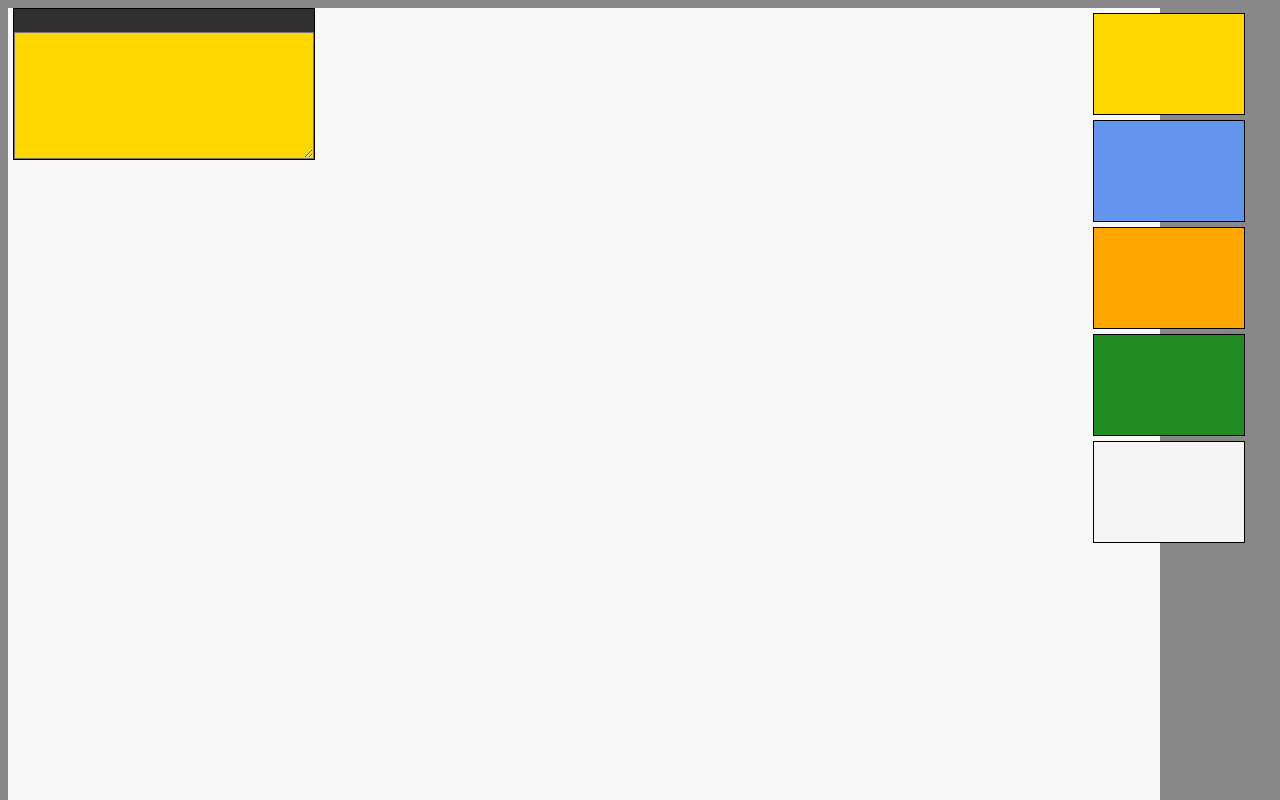
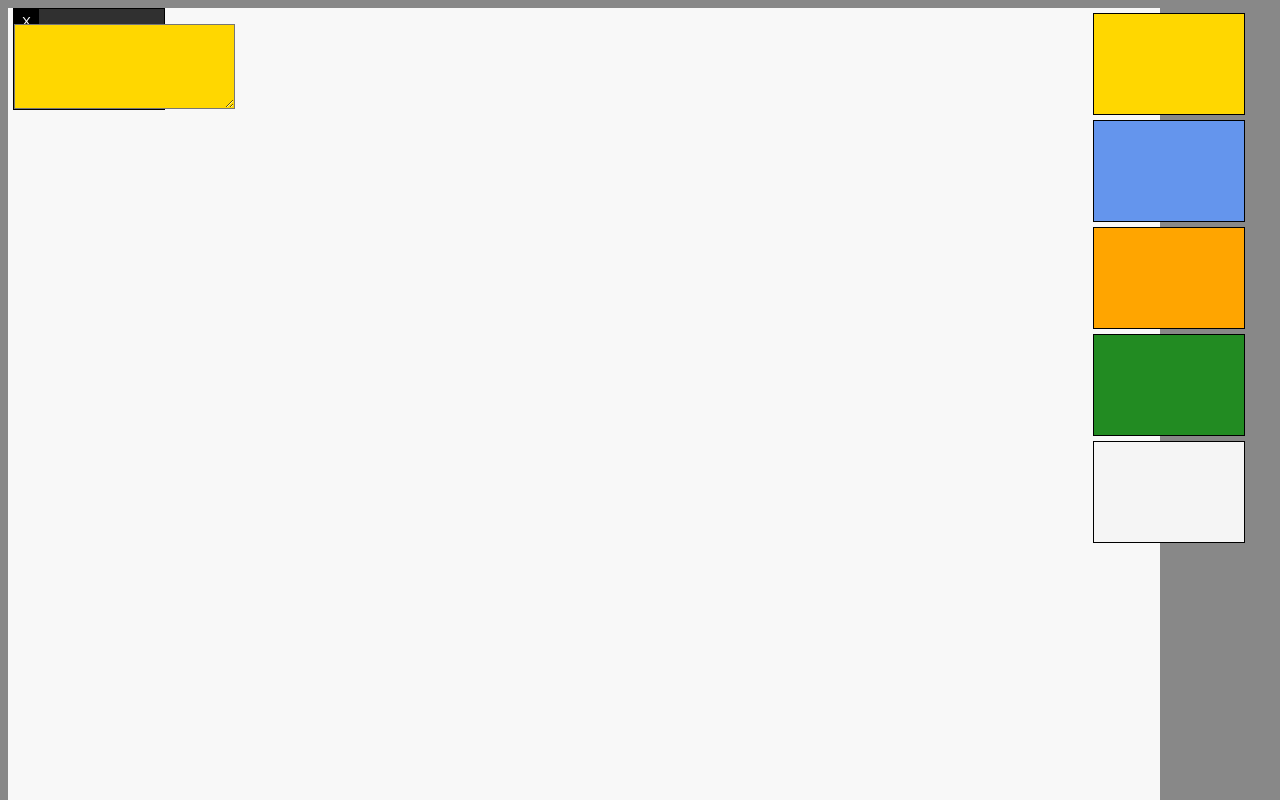
Before and after one commit to EndoHizumi/Memocca-Client, a plain HTML site: page board.html in a window 1280 px wide. Both pictures are taken after a click on the element 1169 px from the left and 64 px from the top of the page. Shown: the top 800 px of the page. Drawn offline with nearby package versions, Linux system fonts and the light colour scheme.

Commit message:
update: append remove button

```diff
--- a/board.css
+++ b/board.css
@@ -33,9 +33,19 @@ body {
     background-color: #303030;
   }
 
-  .in_canvas{
-    width: 300px;
-    height: 150px;
+  .in_canvas button{
+    color: white;
+    border: none;
+    height: 25px;
+    background-color: black;
+    height: 25px;
+    width: 25px;
+    margin: 0;
+    display: block;
+  }
+
+  .in_canvas button:focus {
+	outline:0;
   }
 
   textarea{
--- a/board.js
+++ b/board.js
@@ -3,17 +3,25 @@ window.onload = function () {
   isChanged = false
   function inStockOnClick(e) {
     sticky = createSticky(e)
-    sticky.style
     document.getElementById('canvas').appendChild(sticky);
   }
 
   function createSticky(event){
     sticky = document.createElement('div');
     sticky.className = 'sticky in_canvas';
-    sticky.backgroundColor = "black"
+    sticky.appendChild(createButton())
     sticky.appendChild(createTextArea(event));
     $(sticky).draggable();
     return sticky
+  }
+
+  function createButton(params) {
+    button = document.createElement('button')
+    button.innerHTML = 'X'
+    button.addEventListener('click',function(e) {
+      document.getElementById('canvas').removeChild(e.toElement.parentElement)
+    })
+    return button
   }
 
   function createTextArea(e) {
```
